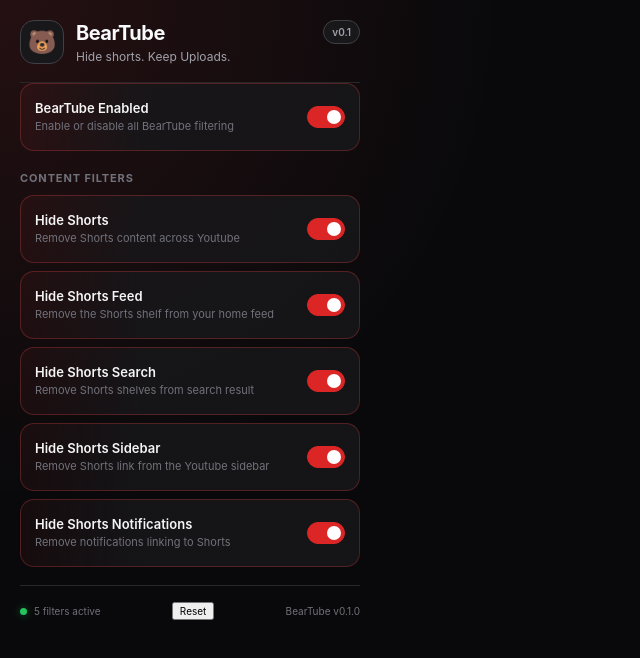
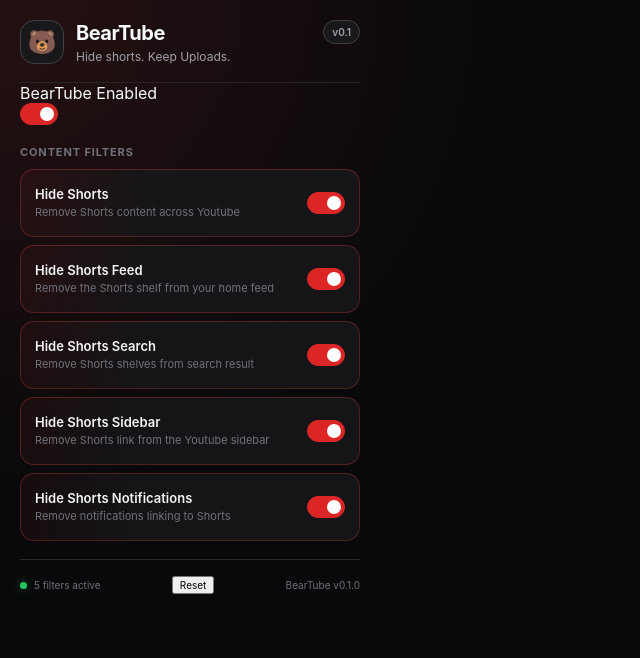
Before and after one commit to Reketino/BearTube, a React (Vite) app: page / in a window 1280 px wide. Shown: the top 658 px of the page, without its empty margins (0-640 px from the left). Built offline with nearby package versions, Linux system fonts and the light colour scheme.

Commit message:
feat: update master toggle implementation for BearTube settings and improve code structure

```diff
--- a/src/popup/App.tsx
+++ b/src/popup/App.tsx
@@ -39,15 +39,22 @@
         <span className="version">v0.1</span>
       </header>
 
-      <section className="master-section">
-        <SettingsToggle
-        title="BearTube Enabled"
-        description="Enable or disable all BearTube filtering"
-        checked={settings.enabled}
-        onChange={(checked) => update("enabled", checked)}
-        />
-      </section>
+      <div className="master-toggle">
+        <span className="master-title">BearTube Enabled</span>
 
+          <label className="master-switch">
+            <input
+            className="setting-input"
+            type="checkbox"
+            checked={settings.enabled}
+            onChange={(event) => update("enabled", event.target.checked)}
+            />
+
+            <span className="switch">
+              <span className="switch-thumb" />
+            </span>
+          </label>
+      </div>
       <section className="section">
         <h2>Content filters</h2>
 
--- a/src/popup/hooks/useSettings.ts
+++ b/src/popup/hooks/useSettings.ts
@@ -43,7 +43,6 @@
 
     const data = await getSettings();
     setSettings(data);
-
   }
 
   return {
```
Lines whose indentation alone changed are shown as unchanged.
